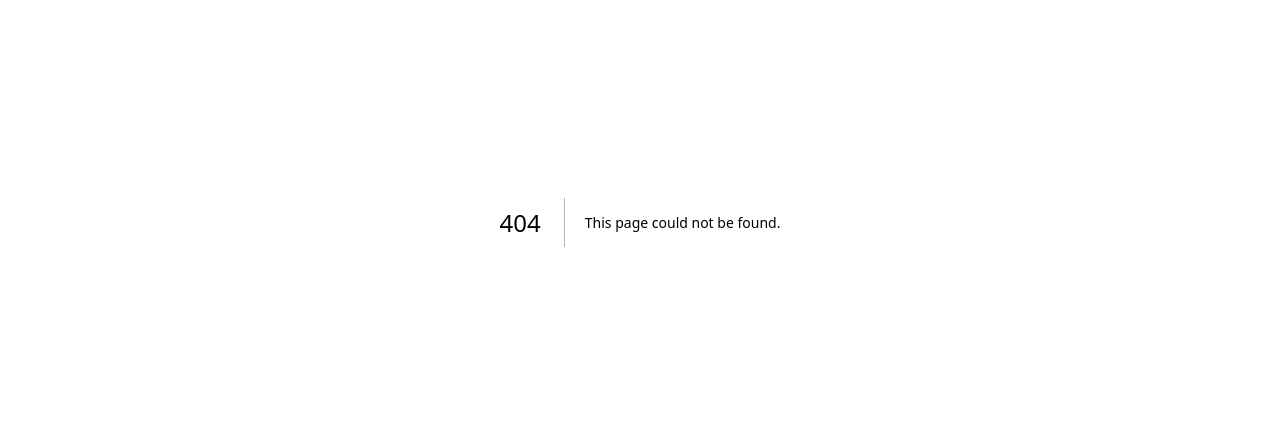
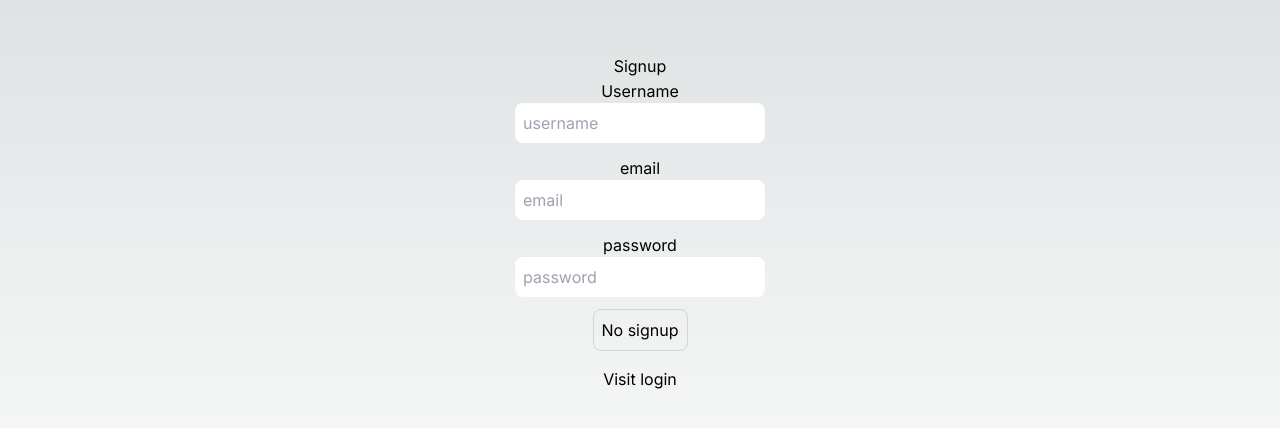
Before and after one commit to spiderkd/next-new-test, a Next.js app: page /signup in a window 1280 px wide. Before the commit this address had no page. Shown: the part 178-606 px from the top of the page. Built offline with nearby package versions, Linux system fonts and the light colour scheme.

Commit message:
added pages and routes

```diff
--- a/package.json
+++ b/package.json
@@ -20,6 +20,8 @@
     "react-hot-toast": "^2.4.1"
   },
   "devDependencies": {
+    "@types/bcryptjs": "^2.4.6",
+    "@types/jsonwebtoken": "^9.0.6",
     "@types/node": "^20",
     "@types/react": "^18",
     "@types/react-dom": "^18",
--- /dev/null
+++ b/src/app/api/users/login/route.ts
@@ -0,0 +1,53 @@
+import { connect } from "@/dbConfig/dbConfig";
+import User from "@/models/userModel";
+import { NextRequest, NextResponse } from "next/server";
+import bcryptjs from "bcryptjs";
+import jwt from "jsonwebtoken";
+
+connect();
+
+export async function POST(request: NextRequest) {
+  try {
+    const reqBody = await request.json();
+    const { email, password } = reqBody;
+
+    const user = await User.findOne({ email });
+    if (!user) {
+      return NextResponse.json(
+        { error: "User does not exist" },
+        { status: 400 }
+      );
+    }
+    console.log("user exists");
+
+    //check if password is correct
+    const validPassword = await bcryptjs.compare(password, user.password);
+    if (!validPassword) {
+      return NextResponse.json({ error: "Invalid password" }, { status: 400 });
+    }
+    console.log(user);
+
+    //create token data
+    const tokenData = {
+      id: user._id,
+      username: user.username,
+      email: user.email,
+    };
+    //create token
+    const token = await jwt.sign(tokenData, process.env.TOKEN_SECRET!, {
+      expiresIn: "1d",
+    });
+    //! to confirm its coming in
+    const response = NextResponse.json({
+      message: "Login successful",
+      success: true,
+    });
+    response.cookies.set("token", token, {
+      httpOnly: true,
+    });
+    return response;
+  } catch (error: any) {
+    console.log(error.message);
+    return NextResponse.json({ error: error.message }, { status: 500 });
+  }
+}
--- /dev/null
+++ b/src/app/api/users/signup/route.ts
@@ -0,0 +1,54 @@
+import { connect } from "@/dbConfig/dbConfig";
+import User from "@/models/userModel";
+import { NextRequest, NextResponse } from "next/server";
+import bcryptjs from "bcryptjs";
+// import { sendEmail } from "@/helpers/mailer";
+
+connect();
+
+export async function POST(request: NextRequest) {
+  try {
+    const reqBody = await request.json();
+    const { username, email, password } = reqBody;
+
+    // console.log(reqBody);
+
+    //check if user already exists
+    const user = await User.findOne({ email });
+
+    if (user) {
+      return NextResponse.json(
+        { error: "User already exists" },
+        { status: 400 }
+      );
+    }
+
+    //hash password
+    const salt = await bcryptjs.genSalt(10);
+    const hashedPassword = await bcryptjs.hash(password, salt);
+    console.log(hashedPassword);
+
+    //creating a new user
+    const newUser = new User({
+      username,
+      email,
+      password: hashedPassword,
+    });
+
+    const savedUser = await newUser.save();
+    console.log(savedUser);
+
+    //send verification email
+
+    // await sendEmail({ email, emailType: "VERIFY", userId: savedUser._id });
+
+    return NextResponse.json({
+      message: "User created successfully",
+      success: true,
+      savedUser,
+    });
+  } catch (error: any) {
+    console.log(error);
+    return NextResponse.json({ error: error.message }, { status: 500 });
+  }
+}
--- /dev/null
+++ b/src/app/login/page.tsx
@@ -0,0 +1,76 @@
+"use client";
+import Link from "next/link";
+import React, { useEffect } from "react";
+import { useRouter } from "next/navigation";
+import axios from "axios";
+import toast from "react-hot-toast";
+
+export default function LoginPage() {
+  const router = useRouter();
+  const [user, setUser] = React.useState({
+    email: "",
+    password: "",
+  });
+
+  const [buttonDisabled, setButtonDisabled] = React.useState(false);
+  const [loading, setLoading] = React.useState(false);
+
+  const onLogin = async () => {
+    try {
+      setLoading(true);
+      const response = await axios.post("/api/users/login", user);
+      console.log("Login success", response.data);
+      toast.success("Login success");
+      router.push("/profile");
+    } catch (error: any) {
+      console.log("Login failed", error.message);
+      toast.error(error.message);
+    } finally {
+      setLoading(false);
+    }
+  };
+
+  useEffect(() => {
+    if (user.email.length > 0 && user.password.length > 0) {
+      setButtonDisabled(false);
+    } else {
+      setButtonDisabled(true);
+    }
+  }, [user]);
+
+  return (
+    <div className="flex flex-col items-center justify-center min-h-screen py-2">
+      <h1>{loading ? "Processing" : "Login"}</h1>
+      <hr />
+      <label htmlFor="email">email</label>
+      <input
+        className="p-2 rounded-lg mb-3 border-gray-300
+         focus:outline-none focus:border-gray-600 text-gray-950"
+        type="text"
+        id="email"
+        value={user.email}
+        onChange={(e) => setUser({ ...user, email: e.target.value })}
+        placeholder="email"
+      />
+      <hr />
+      <label htmlFor="password">password</label>
+      <input
+        className="p-2 rounded-lg mb-3 border-gray-300
+         focus:outline-none focus:border-gray-600 text-gray-950"
+        type="password"
+        id="password"
+        value={user.password}
+        onChange={(e) => setUser({ ...user, password: e.target.value })}
+        placeholder="password"
+      />
+      <button
+        onClick={onLogin}
+        className="p-2 border border-gray-300 rounded-lg
+      focus:outline-none focus:border-gray-600 mb-4"
+      >
+        Login here
+      </button>
+      <Link href="/signup">Visit signup</Link>
+    </div>
+  );
+}
--- /dev/null
+++ b/src/app/profile/[id]/page.tsx
@@ -0,0 +1,9 @@
+export default function UserProfile({ params }: any) {
+  return (
+    <div className="flex flex-col items-center justify-center min-h-screen py-2">
+      <h1>Profile</h1>
+      <hr />
+      <p className="text-4xl">Profile Page {params.id}</p>
+    </div>
+  );
+}
--- /dev/null
+++ b/src/app/profile/page.tsx
@@ -0,0 +1,9 @@
+export default function ProfilePage() {
+  return (
+    <div className="flex flex-col items-center justify-center min-h-screen py-2">
+      <h1>Profile</h1>
+      <hr />
+      <p>Profile Page</p>
+    </div>
+  );
+}
--- /dev/null
+++ b/src/app/signup/page.tsx
@@ -0,0 +1,96 @@
+"use client";
+import Link from "next/link";
+import React, { useEffect } from "react";
+import { useRouter } from "next/navigation";
+import axios from "axios";
+import { toast } from "react-hot-toast";
+
+export default function SignupPage() {
+  const router = useRouter();
+
+  const [user, setUser] = React.useState({
+    email: "",
+    password: "",
+    username: "",
+  });
+
+  const [buttonDisabled, setButtonDisabled] = React.useState(false);
+
+  const [loading, setLoading] = React.useState(false);
+
+  useEffect(() => {
+    if (
+      user.email.length > 0 &&
+      user.password.length > 0 &&
+      user.username.length > 0
+    ) {
+      setButtonDisabled(false);
+    } else {
+      setButtonDisabled(true);
+    }
+  }, [user]);
+
+  const onSignup = async () => {
+    try {
+      setLoading(true);
+      const response = await axios.post("/api/users/signup", user);
+
+      console.log("Signup success", response.data);
+      router.push("/login");
+    }
+    catch (error: any) {
+      console.log("Signup failed", error.message);
+      toast.error(error.message);
+    }
+    finally {
+      setLoading(false);
+    }
+  };
+
+  return (
+    <div className="flex flex-col items-center justify-center min-h-screen py-2">
+      <h1>{loading ? "Processing" : "Signup"}</h1>
+      <hr />
+      <label htmlFor="username">Username</label>
+      <input
+        className="p-2 rounded-lg mb-3 border-gray-300
+         focus:outline-none focus:border-gray-600 text-gray-950"
+        type="text"
+        id="username"
+        value={user.username}
+        onChange={(e) => setUser({ ...user, username: e.target.value })}
+        placeholder="username"
+      />
+      <hr />
+      <label htmlFor="email">email</label>
+      <input
+        className="p-2 rounded-lg mb-3 border-gray-300
+         focus:outline-none focus:border-gray-600 text-gray-950"
+        type="text"
+        id="email"
+        value={user.email}
+        onChange={(e) => setUser({ ...user, email: e.target.value })}
+        placeholder="email"
+      />
+      <hr />
+      <label htmlFor="password">password</label>
+      <input
+        className="p-2 rounded-lg mb-3 border-gray-300
+         focus:outline-none focus:border-gray-600 text-gray-950"
+        type="password"
+        id="password"
+        value={user.password}
+        onChange={(e) => setUser({ ...user, password: e.target.value })}
+        placeholder="password"
+      />
+      <button
+        onClick={onSignup}
+        className="p-2 border border-gray-300 rounded-lg
+      focus:outline-none focus:border-gray-600 mb-4"
+      >
+        {buttonDisabled ? "No signup" : "Signup"}
+      </button>
+      <Link href="/login">Visit login</Link>
+    </div>
+  );
+}
--- /dev/null
+++ b/src/dbConfig/dbConfig.ts
@@ -0,0 +1,23 @@
+import mongoose from "mongoose";
+
+export async function connect() {
+  try {
+    mongoose.connect(process.env.MONGO_URI!);
+    const connection = mongoose.connection;
+
+    connection.on("connected", () => {
+      console.log("MongoDb connected successfully ");
+    });
+
+    connection.on("errot", (err) => {
+      console.log(
+        "MongoDb connection error. Please make sure mongoDb is running properly" +
+          err
+      );
+      process.exit();
+    });
+  } catch (error) {
+    console.log("something went wrong");
+    console.log(error);
+  }
+}
--- /dev/null
+++ b/src/models/userModel.js
@@ -0,0 +1,34 @@
+import mongoose from "mongoose";
+
+const userSchema = new mongoose.Schema({
+  username: {
+    type: String,
+    required: [true, "Please provide a username"],
+    unique: true,
+  },
+  email: {
+    type: String,
+    required: [true, "Please provide a email"],
+    unique: true,
+  },
+  password: {
+    type: String,
+    required: [true, "Please provide a password"],
+  },
+  isVerfied: {
+    type: Boolean,
+    default: false,
+  },
+  isAdmin: {
+    type: Boolean,
+    default: false,
+  },
+  forgotPasswordToken: String,
+  forgotPasswordTokenExpiry: Date,
+  verifyToken: String,
+  verifyTokenExpiry: Date,
+});
+
+const User = mongoose.models.users || mongoose.model("users", userSchema);
+
+export default User;
```
Also changed, not shown: 2 other files (tests, documents, lock files or other folders).
